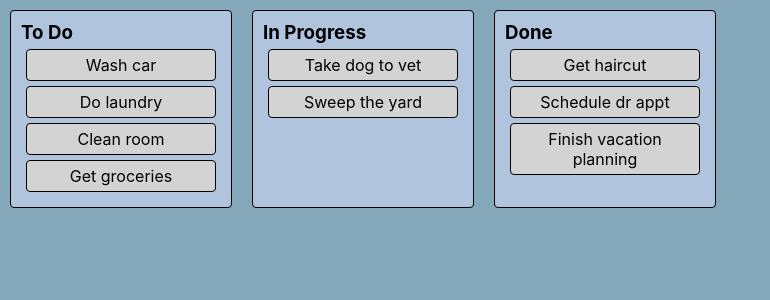
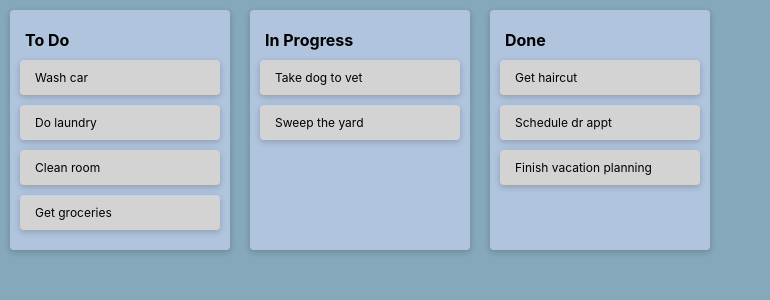
Before and after one commit to richieyi/kanban-board, a React (Create React App) app: page / in a window 1280 px wide. Shown: the top 300 px of the page, without its empty margins (0-770 px from the left). Built offline with nearby package versions, Linux system fonts and the light colour scheme.

Commit message:
[style] lane and card

```diff
--- a/src/components/Card/card.module.css
+++ b/src/components/Card/card.module.css
@@ -1,7 +1,13 @@
 .container {
-    border: 1px solid black;
-    border-radius: 4px;
-    padding: 5px;
-    margin: 5px;
-    background: lightgrey;
+  box-shadow: 0 2px 6px 0 rgba(0, 0, 0, 0.2);
+  border-radius: 4px;
+  padding: 10px 15px;
+  margin: 10px 0px;
+  background: lightgrey;
+  font-size: 12px;
+  text-align: left;
 }
+
+.container:hover {
+    cursor: pointer;
+}
--- a/src/components/Lane/lane.module.css
+++ b/src/components/Lane/lane.module.css
@@ -1,10 +1,10 @@
 .container {
-    border: 1px solid black;
   border-radius: 4px;
   padding: 10px;
   margin: 10px;
   width: 200px;
   background: lightsteelblue;
+  box-shadow: 0 2px 6px 0 rgba(0, 0, 0, 0.2);
 }
 
 .title {
@@ -12,5 +12,6 @@
 }
 
 .title h3 {
-    margin: 0;
+  margin: 10px 5px;
+  font-size: 16px;
 }
```
Lines whose indentation alone changed are shown as unchanged.
